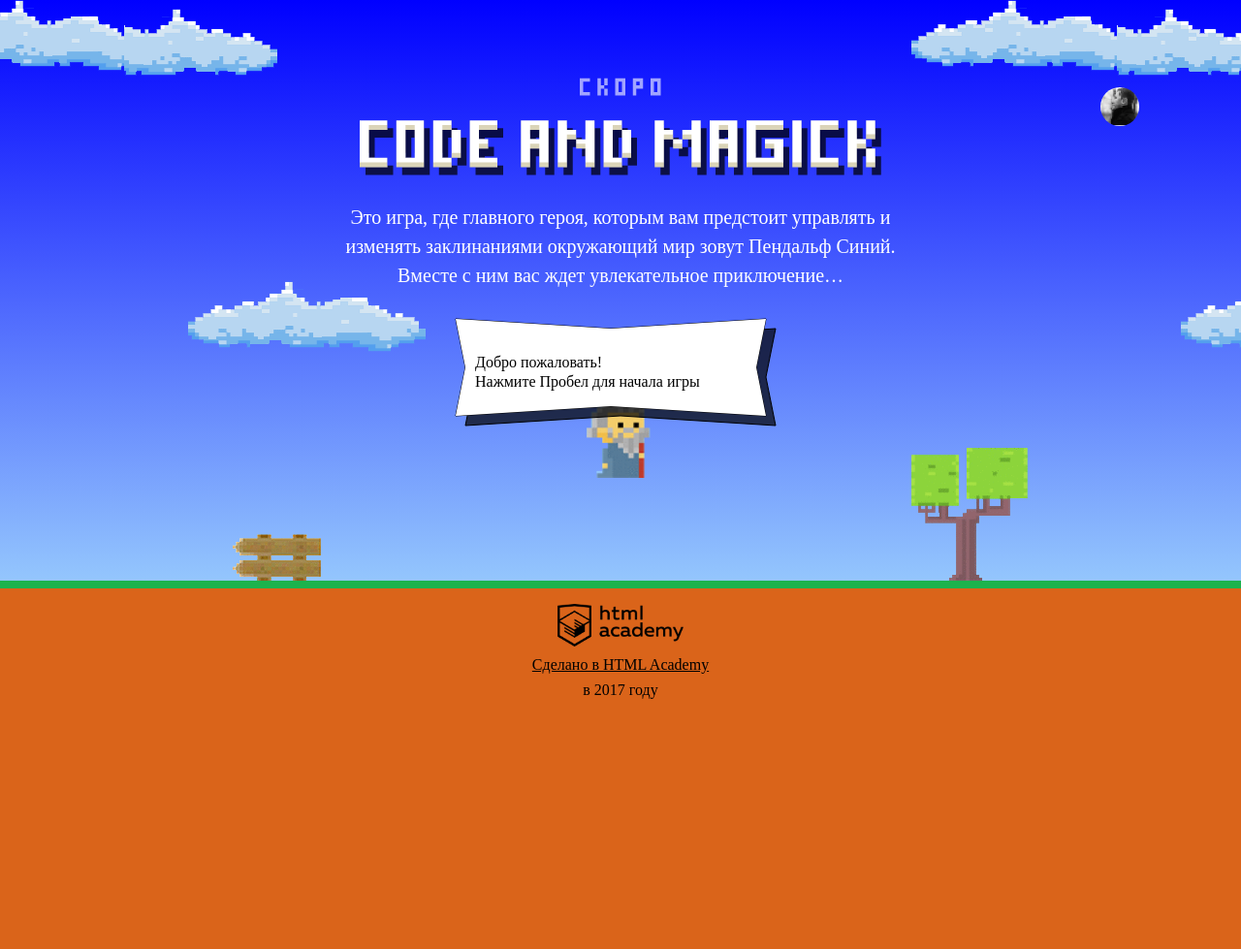
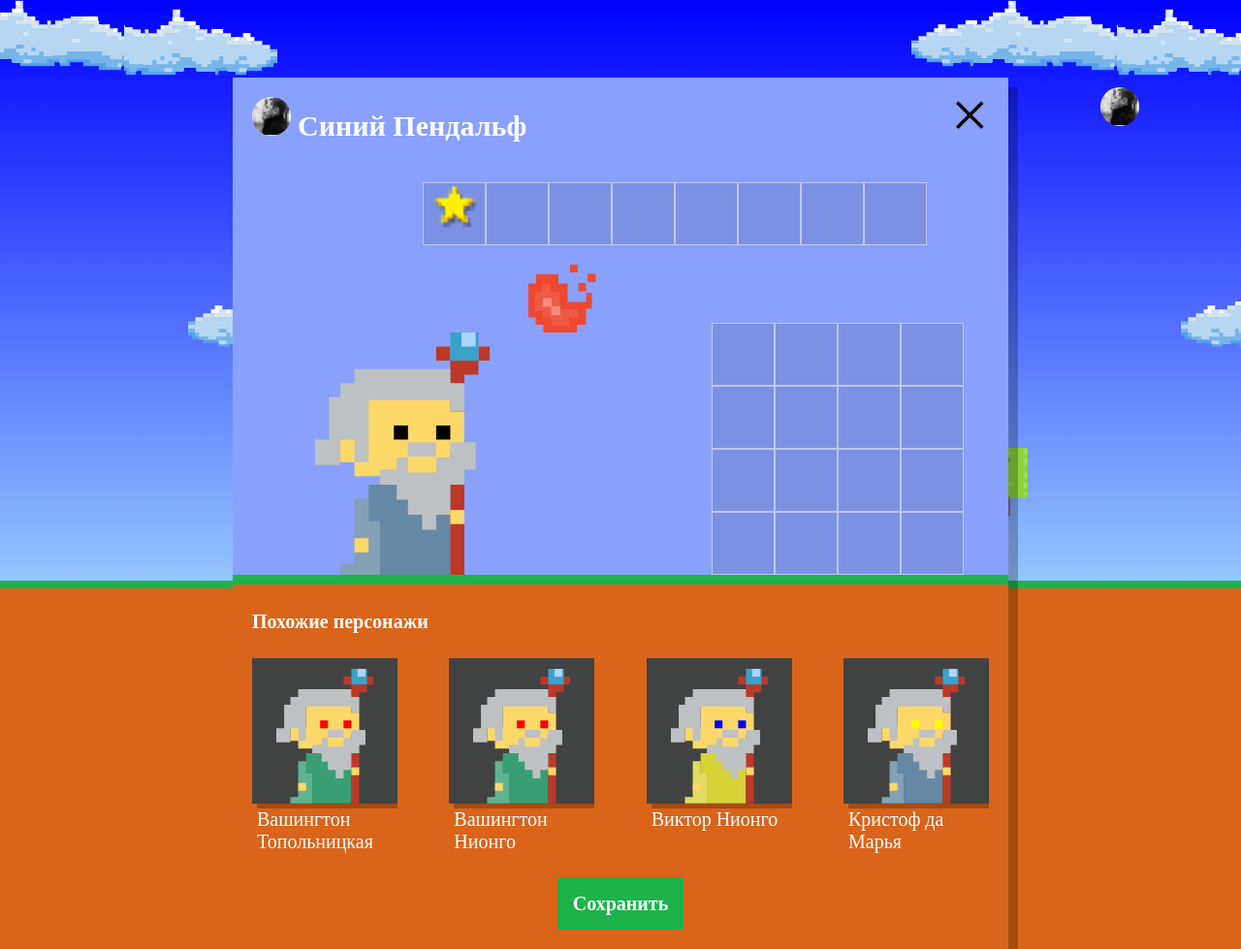
Before and after one commit to Nazar1508/453065-code-and-magick, a website: page index.html in a window 1280 px wide. Shown: the whole page at 97% size. Before the commit the page ends 800 px from the top, so only its background shows below. Drawn offline with Linux system fonts and the light colour scheme; a web font is replaced by a local one.

Commit message:
Сделал список похожих волшебников

```diff
--- a/index.html
+++ b/index.html
@@ -202,6 +202,7 @@
   }
 </script>
 <script src="js/stat.js"></script>
+<script src="js/setup.js"></script>
 <script src="js/game.js"></script>
 
 </body>
--- /dev/null
+++ b/js/setup.js
@@ -0,0 +1,50 @@
+'use strict';
+
+var userDialog = document.querySelector('.setup');
+userDialog.classList.remove('hidden');
+
+document.querySelector('.setup-similar').classList.remove('hidden');
+
+var similarListElement = document.querySelector('.setup-similar-list');
+
+var similarWizardTemplate = document.querySelector('#similar-wizard-template')
+.content
+.querySelector('.setup-similar-item');
+
+var WIZARD_NAMES = ['Иван', 'Хуан Себастьян', 'Мария', 'Кристоф', 'Виктор', 'Юлия', 'Люпита', 'Вашингтон'];
+
+var WIZARD_SURNAMES = ['да Марья', 'Верон', 'Мирабелла', 'Вальц', 'Онопко', 'Топольницкая', 'Нионго', 'Ирвинг'];
+
+var WIZARD_COAT_COLOR = ['rgb(101, 137, 164)', 'rgb(241, 43, 107)', 'rgb(146, 100, 161)', 'rgb(56, 159, 117)', 'rgb(215, 210, 55)', 'rgb(0, 0, 0)'];
+
+var WIZARD_EYES_COLOR = ['black', 'red', 'blue', 'yellow', 'green'];
+
+// Создаем функцию для генерации случайного элемента массива
+var randomArrayGenerator = function (array) {
+  var rand = Math.floor(Math.random() * array.length);
+  return rand;
+};
+
+// Создаем функцию для создания случайного волшебника
+var createWizard = function (wizardName, wizardSurname, coatColor, eyesColor) {
+  var wizardElement = similarWizardTemplate.cloneNode(true);
+
+  wizardElement.querySelector('.setup-similar-label').textContent = WIZARD_NAMES[randomArrayGenerator(wizardName)] + ' ' + WIZARD_SURNAMES[randomArrayGenerator(wizardSurname)];
+
+  wizardElement.querySelector('.wizard-coat').style.fill = WIZARD_COAT_COLOR[randomArrayGenerator(coatColor)];
+
+  wizardElement.querySelector('.wizard-eyes').style.fill = WIZARD_EYES_COLOR[randomArrayGenerator(eyesColor)];
+
+  return wizardElement;
+};
+
+// Создаем фрагмент
+var fragment = document.createDocumentFragment();
+
+// Добавляем в фрагмент четырех волшебников
+for (var i = 0; i < 4; i++) {
+  fragment.appendChild(createWizard(WIZARD_NAMES, WIZARD_SURNAMES, WIZARD_COAT_COLOR, WIZARD_EYES_COLOR));
+}
+
+// Добавляем фрагмент в DOM
+similarListElement.appendChild(fragment);
```
